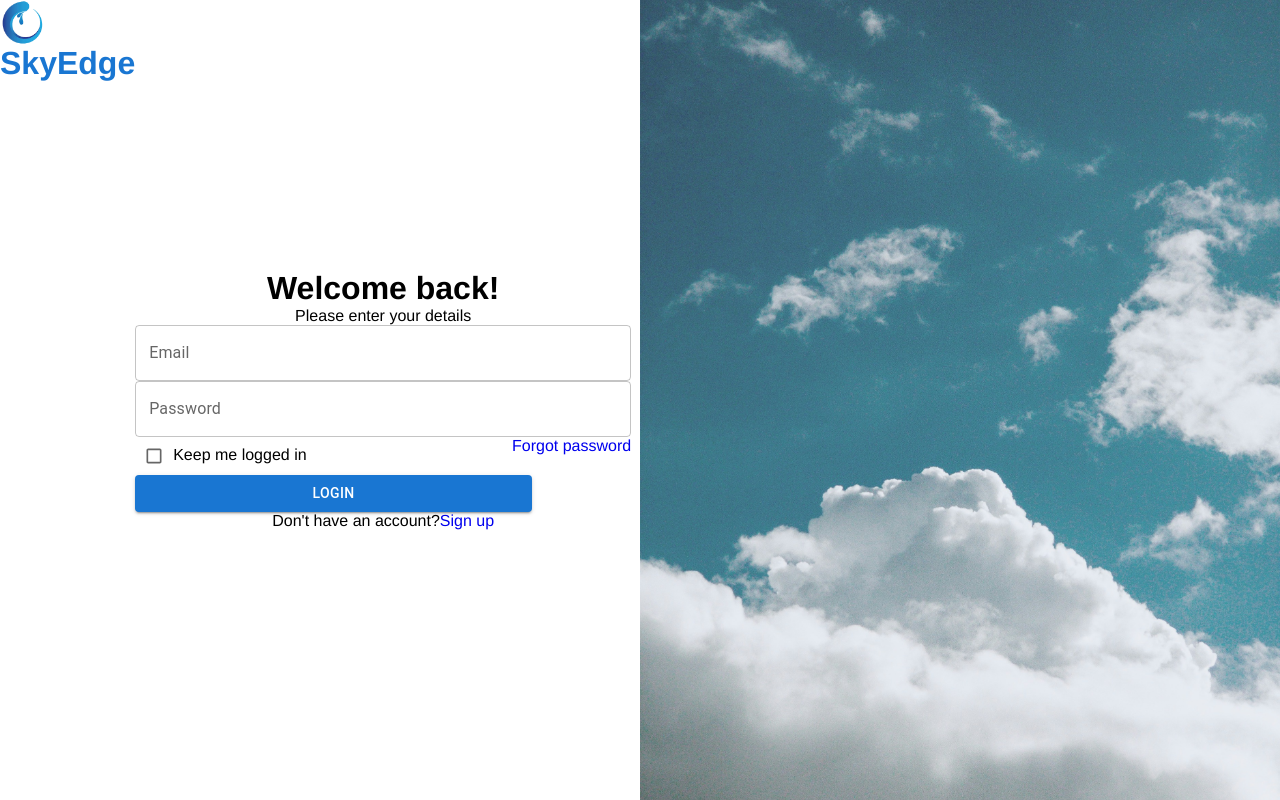
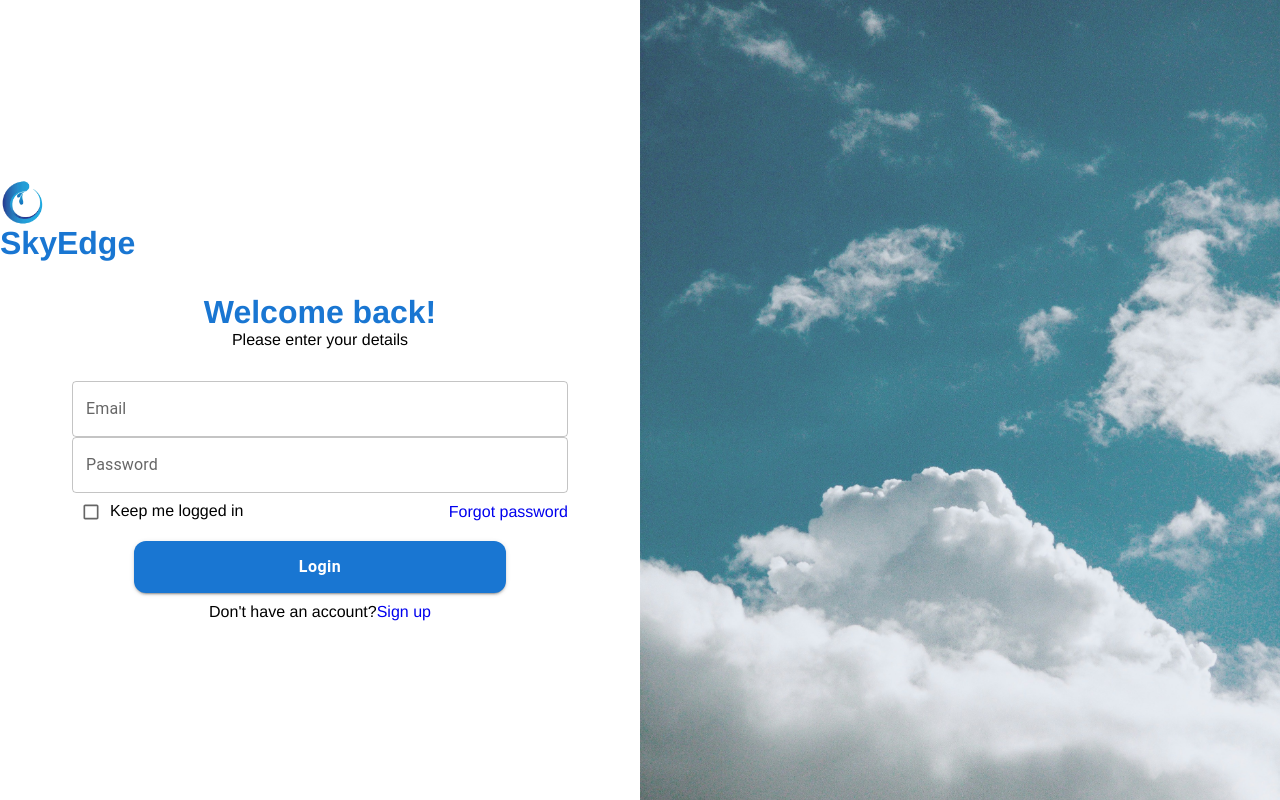
Before and after one commit to whis102/SkyEdge-React, a React (Vite) app: page / in a window 1280 px wide. Built offline with nearby package versions, Linux system fonts and the light colour scheme.

Commit message:
add theme

```diff
--- a/index.html
+++ b/index.html
@@ -6,6 +6,7 @@
     <meta name="viewport" content="width=device-width, initial-scale=1.0" />
     <title>SkyEdge</title>
   </head>
+
   <body>
     <div id="root"></div>
     <script type="module" src="/src/main.jsx"></script>
--- a/src/components/LoginBtn/LoginBtn.jsx
+++ b/src/components/LoginBtn/LoginBtn.jsx
@@ -4,7 +4,9 @@ import Button from "@mui/material/Button";
 
 function LoginBtn({ children }) {
     return (
-        <Button variant="contained" className='button'> {children}</Button>
+        <div className="btn-box">
+            <Button variant="contained" className='btn'> {children}</Button>
+        </div>
     )
 }
 
--- a/src/components/LoginBtn/LoginBtn.scss
+++ b/src/components/LoginBtn/LoginBtn.scss
@@ -1,5 +1,17 @@
-.button {
-    width: 80%;
+.btn-box {
     padding: 10px 0;
-    margin: 20px;
+    display: flex;
+    justify-content: center;
+    align-items: center;
+
+    .btn {
+        width: 75%;
+        margin: 0 24px;
+        padding: 12px;
+        border-radius: 12px;
+
+        font-size: 16px;
+        font-weight: 600;
+        text-transform: capitalize;
+    }
 }
--- a/src/components/TextInput/TextInput.jsx
+++ b/src/components/TextInput/TextInput.jsx
@@ -1,6 +1,6 @@
 import React from "react";
 import TextField from "@mui/material/TextField";
-
+import './TextInput.scss'
 
 function TextInput({ id, label, type, autoComplete }) {
   return (
--- a/src/pages/Login/Login.jsx
+++ b/src/pages/Login/Login.jsx
@@ -14,8 +14,11 @@ function Login() {
         </div>
 
         <div className="login__content">
-          <h1>Welcome back!</h1>
-          <p>Please enter your details</p>
+
+          <div className="login__title">
+            <h1>Welcome back!</h1>
+            <p>Please enter your details</p>
+          </div>
 
           <form action="">
             <TextInput
--- a/src/pages/Login/Login.scss
+++ b/src/pages/Login/Login.scss
@@ -8,6 +8,8 @@ $brand-color: #1976d2;
 
 .login {
     display: flex;
+    flex-direction: column;
+    justify-content: center;
     width: 50%;
 
     .login__brand {
@@ -25,6 +27,16 @@ $brand-color: #1976d2;
         justify-content: center;
         align-items: center;
 
+        .login__title {
+            padding: 16px;
+            margin: 16px;
+            text-align: center;
+
+            h1 {
+                color: $brand-color;
+            }
+        }
+
         .options {
             display: flex;
             flex-direction: row;
@@ -37,7 +49,9 @@ $brand-color: #1976d2;
         }
 
         a {
+            display: flex;
             text-decoration: none;
+            align-items: center;
         }
     }
 }
```
